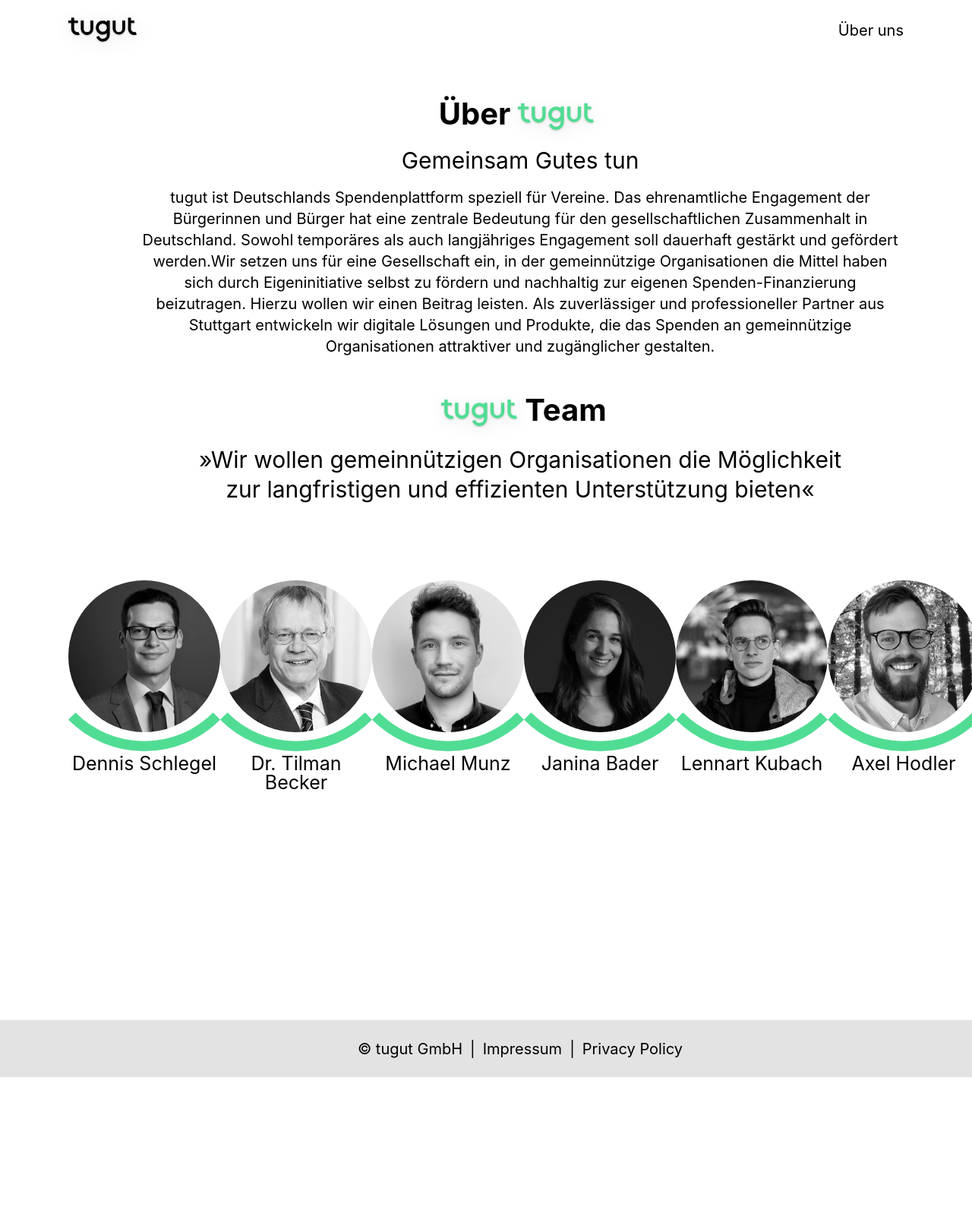
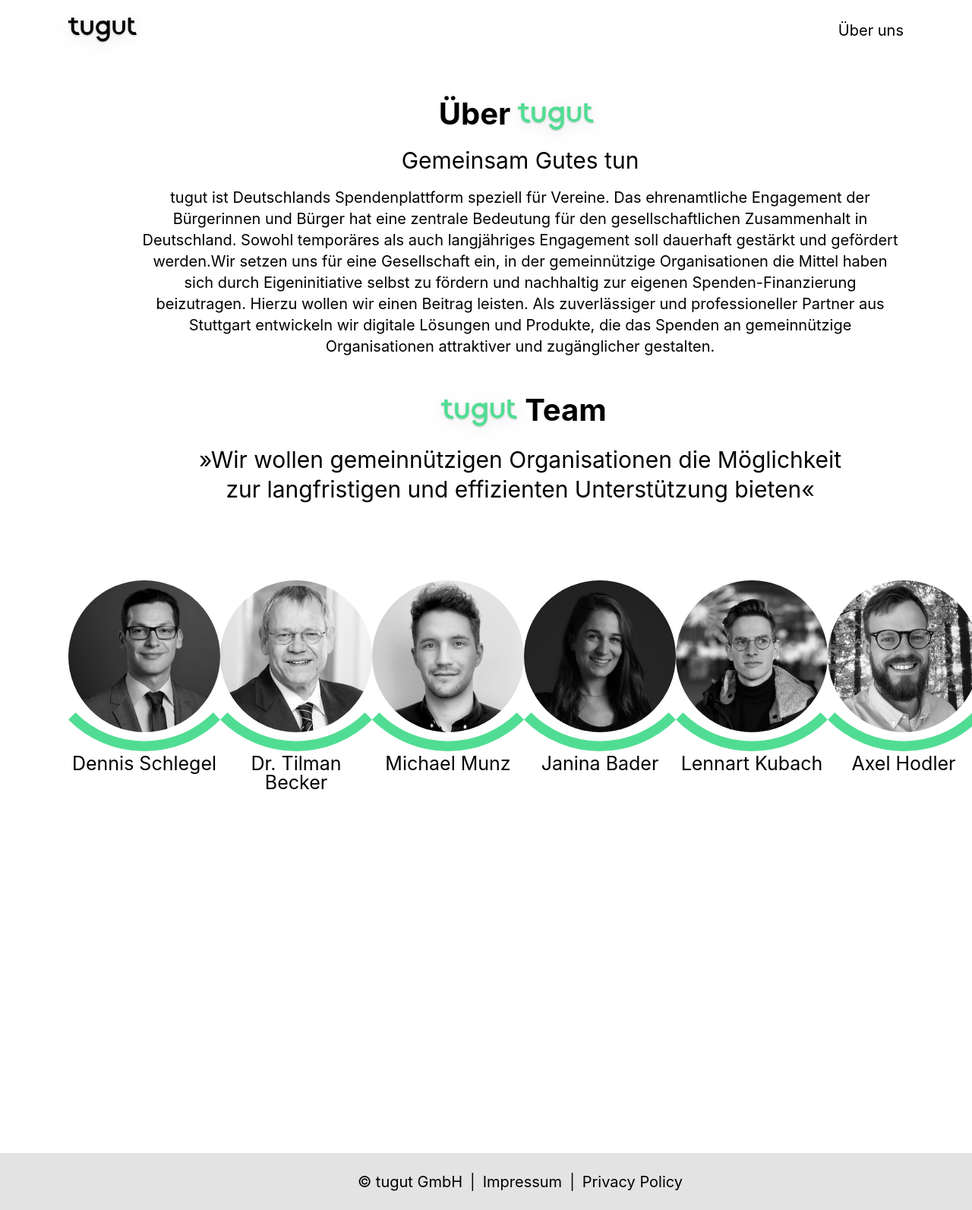
Before and after one commit to tugut-de/site, a Jekyll site: the page built from _pages/about.html, in a window 1280 px wide. Shown: the whole page at 76% size. Built offline with Jekyll 4.4.1, drawn with Linux system fonts in a browser that asks for light colours; nearby versions of some CDN libraries; before the commit the page ends 1418 px from its top, so only the background shows below that.

Commit message:
introduce content class

```diff
--- a/_layouts/default.html
+++ b/_layouts/default.html
@@ -5,6 +5,7 @@
 
 <body>
 <div class="main">
+  <div class="content">
     <div class="imageWrapper">
       <div class="headerBackground">
         <div>
@@ -127,5 +128,6 @@
       </div>
     </div>
   </div>
+</div>
 </body>
 </html>
--- a/_layouts/page.html
+++ b/_layouts/page.html
@@ -9,6 +9,7 @@
 
 <body>
 <div class="main">
+  <div class="content">
     <div class="headerBackground">
       <div>
         {% include header.html %}
@@ -22,6 +23,7 @@
       </div>
     </div>
   </div>
+</div>
 </body>
 
 </html>
--- a/_pages/about.html
+++ b/_pages/about.html
@@ -11,7 +11,7 @@
 
 <body>
 <div class="main">
-  <div>
+  <div class="content">
     <div>
       {% include header.html %}
       <div class="container">
@@ -85,9 +85,9 @@
           </div>
         </div>
       </div>
-      {% include footer.html %}
     </div>
   </div>
+  {% include footer.html %}
 </div>
 </body>
 </html>
--- a/_sass/layout.scss
+++ b/_sass/layout.scss
@@ -927,6 +927,12 @@
 .main {
 	margin: auto;
 	max-width: 1900px;
+	position: relative;
+	height: 100vh;
+}
+
+.content {
+	padding-bottom: $footer-height;
 }
 
 #about {
```
Lines whose indentation alone changed are shown as unchanged.
